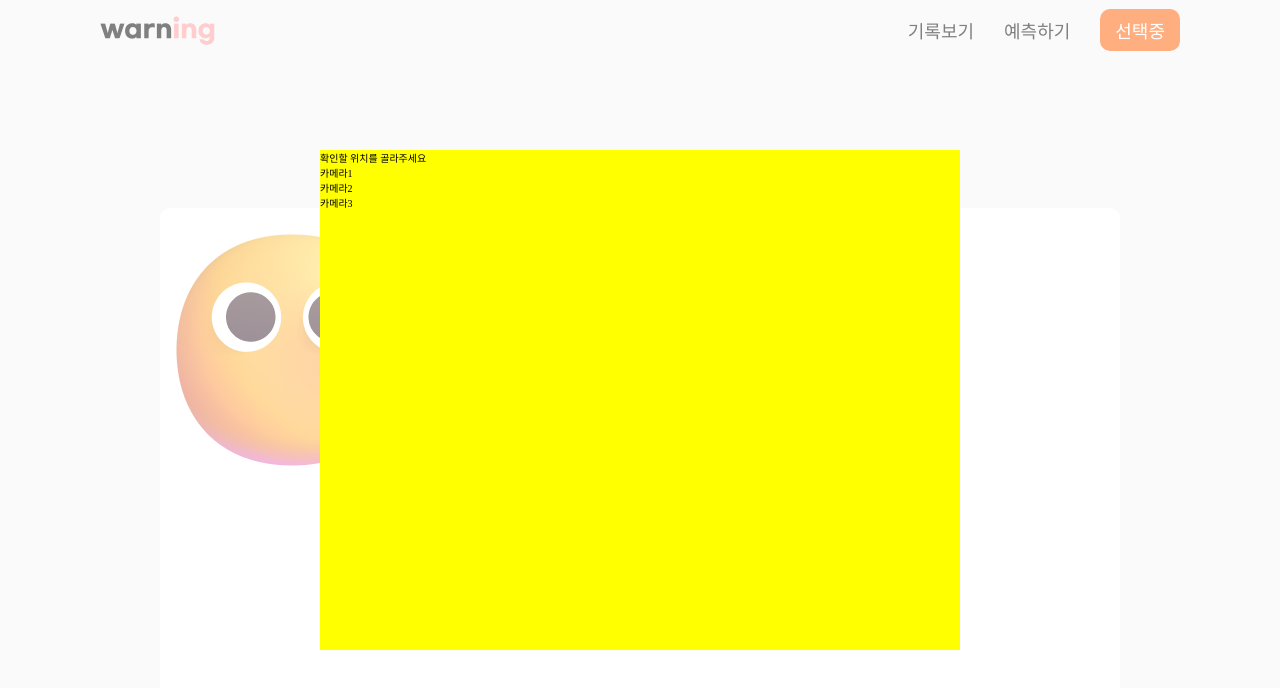
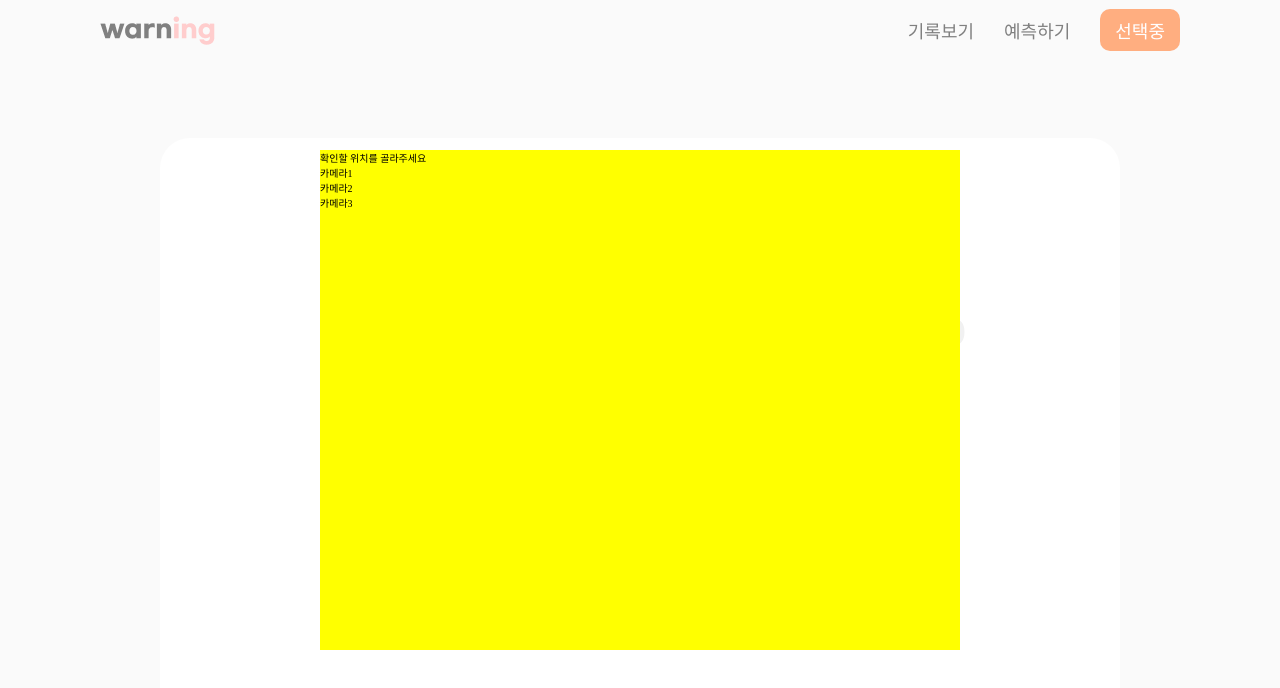
Before and after one commit to dajaedaneung/front, a React (Create React App) app: page / in a window 1280 px wide. Shown: the top 688 px of the page. Built offline with nearby package versions, Linux system fonts and the light colour scheme.

Commit message:
fix:숫자 색 바꾸는 부분 고침' ' '

```diff
--- a/package.json
+++ b/package.json
@@ -3,9 +3,11 @@
   "version": "0.1.0",
   "private": true,
   "dependencies": {
+    "@emotion/styled": "^11.10.5",
     "@testing-library/jest-dom": "^5.16.5",
     "@testing-library/react": "^13.4.0",
     "@testing-library/user-event": "^13.5.0",
+    "@types/d3": "^7.4.0",
     "@types/jest": "^27.5.2",
     "@types/node": "^16.18.11",
     "@types/react": "^18.0.26",
--- /dev/null
+++ b/src/components/common/style.tsx
@@ -0,0 +1,12 @@
+import styled from "styled-components";
+
+export const Board = styled.div`
+  width: 75%;
+  height: 80%;
+  border-radius: 30px 30px 0px 0px;
+  background-color: white;
+  display: flex;
+  flex-direction: column;
+  align-items: center;
+  padding-top: 70px;
+`;
--- a/src/components/curState/index.tsx
+++ b/src/components/curState/index.tsx
@@ -3,20 +3,15 @@ import { useRecoilState } from "recoil";
 import styled from "styled-components";
 import { number } from "yargs";
 import { cameraState } from "../../store/camera";
+import { Board } from "../common/style";
 import State from "../state";
 import MakeNumbers from "../state/MakeNumber";
 
-const Contain = styled.div`
-  width: 75%;
-  height: 80%;
-  border-radius: 10px;
-  background-color: white;
-`;
 const CurState = () => {
   return (
-    <Contain>
-      <State step={1} density={30}></State>
-    </Contain>
+    <Board>
+      <State step={0} density={1}></State>
+    </Board>
   );
 };
 
--- a/src/components/state/MakeNumber.tsx
+++ b/src/components/state/MakeNumber.tsx
@@ -5,7 +5,7 @@ const Num = styled.span`
   font-size: 15em;
   font-style: normal;
   font-weight: 700;
-  color: ${(props) => props.color || "gray"};
+  color: ${(props) => props.color || "#E2E2E2"};
 `;
 const Contain = styled.div`
   .percent {
@@ -21,14 +21,11 @@ interface MakeNumbersProps {
 const MakeNumbers = ({ num, color }: MakeNumbersProps) => {
   const [colorState, setColorState] = useState([true, true, true]);
   useEffect(() => {
-    setColorState([true, true, true]);
-    for (let i = 0; i < 3 - num.toString().length; i++) {
-      setColorState((prev) => {
-        let temp = prev;
-        temp[i] = false;
-        return temp;
-      });
-    }
+    const temp = [true, true, true];
+    const newTemp = temp.map(
+      (item, index) => index >= 3 - num.toString().length
+    );
+    setColorState(newTemp);
   }, [num]);
   return (
     <Contain>
--- a/src/components/state/index.tsx
+++ b/src/components/state/index.tsx
@@ -4,6 +4,7 @@ import MakeNumbers from "./MakeNumber";
 const Contain = styled.div`
   display: flex;
   flex-wrap: wrap;
+  gap: 50px;
 `;
 const FaceImg = styled.img``;
 const Des = styled.div`
```
Also changed, not shown: 1 other file (tests, documents, lock files or other folders).
